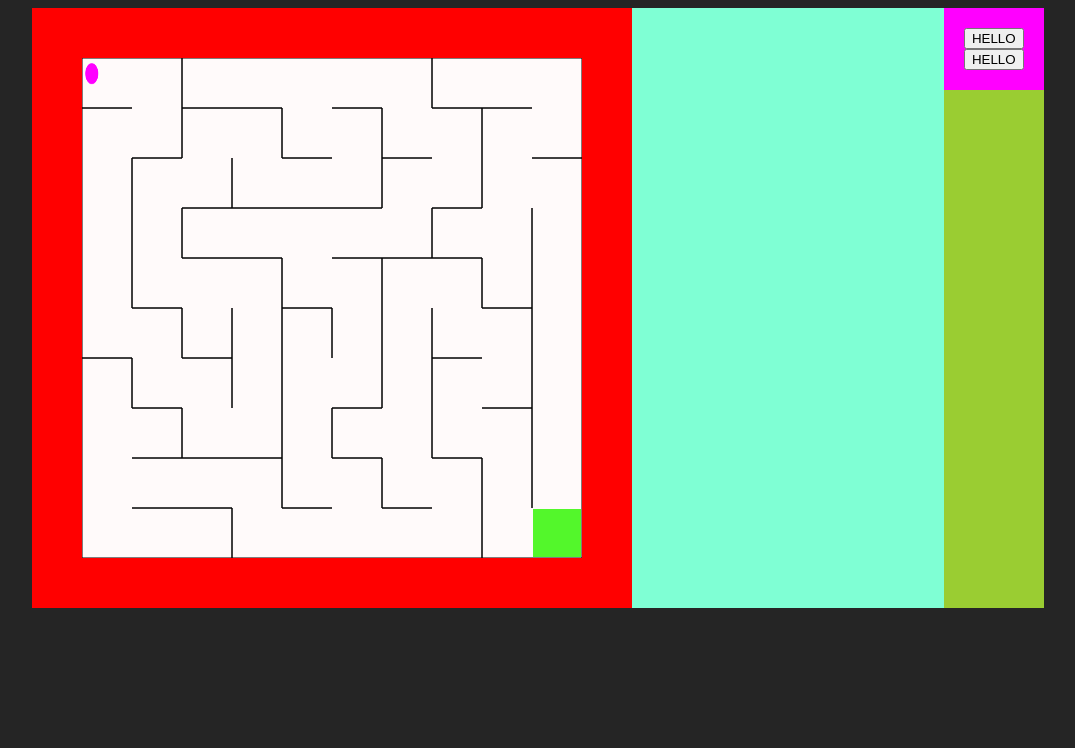
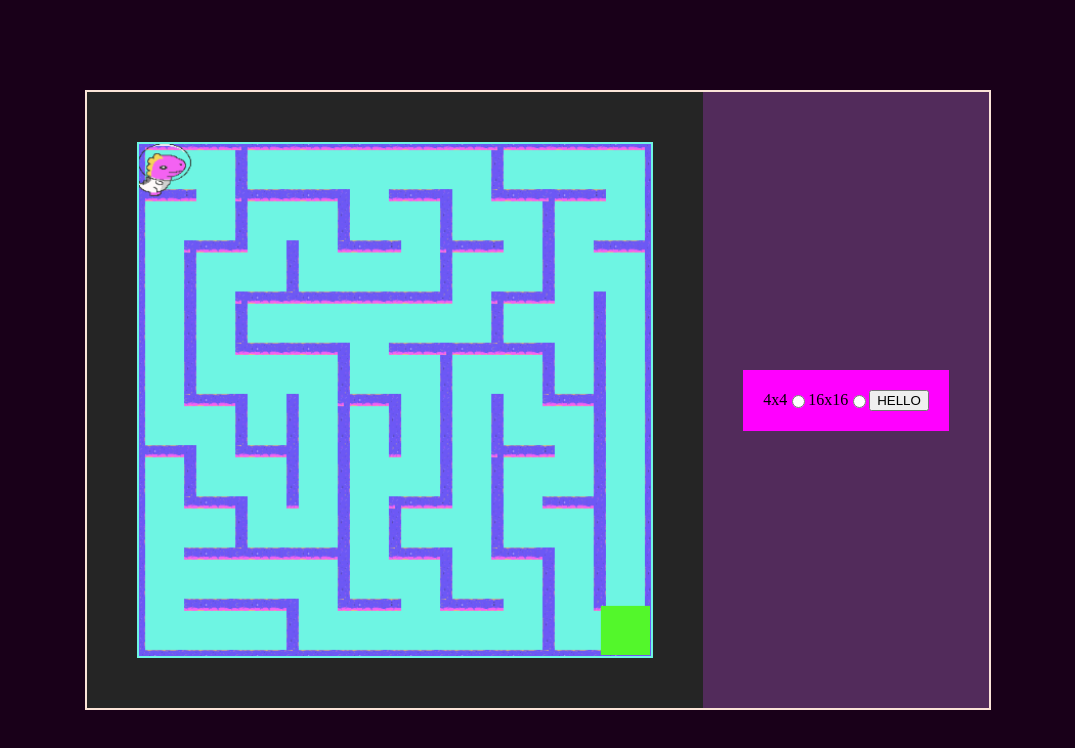
Before and after one commit to dakotamum/maize, a plain HTML site: page index.html in a window 1280 px wide. Both pictures are taken after a click on the button "HELLO". Shown: the whole page, without its empty margins (102-1177 px from the left). Drawn offline with Linux system fonts and the light colour scheme.

Commit message:
graphics be working!

```diff
--- a/graphics.js
+++ b/graphics.js
@@ -2,6 +2,18 @@ MazeGame.graphics = (function () {
   //////////////////////////////////////////////////////// MAZE FUNCTIONS ///////////////////////////////////////////////////////
   // const playerCanvas = document.getElementById("player-canvas");
   // Wall drawing functions for each cell. Will be called if relevent wall is set to true in cell constructor
+
+  let playerImage = new Image();
+  playerImage.src = "assets/dino.png";
+
+  let topWallImage = new Image();
+  topWallImage.src = "assets/maze-top-wall.png";
+  let bottomWallImage = new Image();
+  bottomWallImage.src = "assets/maze-bottom-wall.png";
+  let leftWallImage = new Image();
+  leftWallImage.src = "assets/maze-left-wall.png";
+  let rightWallImage = new Image();
+  rightWallImage.src = "assets/maze-right-wall.png";
 
   // Draws each of the cells on the maze canvas
   function drawMaze(maze) {
@@ -11,39 +23,50 @@ MazeGame.graphics = (function () {
     let mazectx = mazeCanvas.getContext("2d");
     mazeCanvas.height = maze.size;
     mazeCanvas.width = maze.size;
-    mazectx.strokeStyle = "black";
-    console.log("yo!");
+    mazectx.strokeStyle = "#190019";
     for (let r = 0; r < maze.rows; r++) {
       for (let c = 0; c < maze.columns; c++) {
         let x = (c * maze.size) / maze.columns;
         let y = (r * maze.size) / maze.rows;
-        if (maze.grid[r][c].walls.topWall)
-        {
+        if (maze.grid[r][c].walls.topWall) {
           mazectx.beginPath();
-          mazectx.moveTo(x, y);
-          mazectx.lineTo(x + maze.size / maze.columns, y);
-          mazectx.stroke();
+          mazectx.drawImage(
+            topWallImage,
+            x - maze.size / maze.rows / 8,
+            y,
+            (5/4) * maze.size / maze.rows,
+            maze.size / maze.rows / 8
+          );
         }
-        if (maze.grid[r][c].walls.rightWall)
-        {
+        if (maze.grid[r][c].walls.bottomWall) {
           mazectx.beginPath();
-          mazectx.moveTo(x + maze.size / maze.columns, y);
-          mazectx.lineTo(x + maze.size / maze.columns, y + maze.size / maze.rows);
-          mazectx.stroke();
+          mazectx.drawImage(
+            bottomWallImage,
+            x - maze.size / maze.rows / 8,
+            y + (7 / 8) * (maze.size / maze.rows),
+            (5/4) * maze.size / maze.rows,
+            maze.size / maze.rows / 8
+          );
         }
-        if (maze.grid[r][c].walls.bottomWall)
-        {
+        if (maze.grid[r][c].walls.rightWall) {
           mazectx.beginPath();
-          mazectx.moveTo(x, y + maze.size / maze.rows);
-          mazectx.lineTo(x + maze.size / maze.columns, y + maze.size / maze.rows);
-          mazectx.stroke();
+          mazectx.drawImage(
+            rightWallImage,
+            x + (7 / 8) * (maze.size / maze.rows),
+            y - maze.size / maze.rows / 8,
+            maze.size / maze.rows / 8,
+            (5/4) * maze.size / maze.rows
+          );
         }
-        if (maze.grid[r][c].walls.leftWall)
-        {
+        if (maze.grid[r][c].walls.leftWall) {
           mazectx.beginPath();
-          mazectx.moveTo(x, y);
-          mazectx.lineTo(x, y + maze.size / maze.rows);
-          mazectx.stroke();
+          mazectx.drawImage(
+            leftWallImage,
+            x,
+            y - maze.size / maze.rows / 8,
+            maze.size / maze.rows / 8,
+            (5/4) * maze.size / maze.rows
+          );
         }
         if (maze.grid[r][c].goal) {
           mazectx.fillStyle = "rgb(83, 247, 43)";
@@ -64,12 +87,18 @@ MazeGame.graphics = (function () {
     let playerCanvas = document.getElementById("player-canvas");
     let playerctx = playerCanvas.getContext("2d");
 
-    playerCanvas.width = window.innerWidth;
-    playerCanvas.height = window.innerHeight;
+    playerCanvas.width = maze.width;
+    playerCanvas.height = maze.height;
+    console.log(playerCanvas.width);
     playerctx.clearRect(0, 0, playerCanvas.width, playerCanvas.height);
-    playerctx.beginPath(); // begin drawing on screen
-    playerctx.arc(player.x, player.y, player.radius, 0, Math.PI * 2, false);
-    playerctx.fillStyle = player.color;
+    playerctx.beginPath();
+    playerctx.drawImage(
+      playerImage,
+      player.x - 25.6,
+      player.y - 25.6,
+      51.2,
+      51.2
+    );
     playerctx.fill();
   }
   //////////////////////////////////////////////////////////////////////////////////////////////////////////////////////////////////////
--- a/index.html
+++ b/index.html
@@ -17,7 +17,10 @@
       </div>
       <div class="right-pane">
         <div class="controls">
-          <button onclick="MazeGame.main.initialize()">HELLO</button>
+          <label for="4x4">4x4</label>
+          <input type="radio" id="4x4" name="maze-dimensions" value="4x4" />
+          <label for="16x16">16x16</label>
+          <input type="radio" id="16x16" name="maze-dimensions" value="16x16" />
           <button onclick="MazeGame.main.initialize()">HELLO</button>
         </div>
       </div>
--- a/style.css
+++ b/style.css
@@ -1,28 +1,32 @@
+body {
+  margin: 0px;
+  background-color: #190019;
+  display: grid;
+  place-items: center;
+  height: 100vh;
+}
 .maze-canvas {
-  background-color: #fffafa;
-  /* position: absolute; */
+  background-color: #6ef5e3;
+  border: solid 2px #6ef5e3;
   z-index: 0;
-  width: 500px;
-  height: 500px;
+  width: 512px;
+  height: 512px;
 }
 .player-canvas {
   position: absolute;
   z-index: 1;
-  width: 500px;
-  height: 500px;
+  width: 512px;
+  height: 512px;
 }
 .center {
   background-color: aquamarine;
-  width: 80%;
-  height: 100%;
   display: flex;
   justify-content: space-between;
-  /* justify-content: center;
-  align-items: center; */
+  border: solid #fbe4d8 2px;
 }
 .left-pane {
   position: relative;
-  background-color: red;
+  background-color: #252525;
   display: flex;
   justify-content: center;
   align-items: center;
@@ -30,21 +34,16 @@
 }
 .right-pane {
   position: relative;
-  display: flex;
+  display: grid;
   flex-direction: column;
   align-items: center;
-  background-color: yellowgreen;
+  background-color: #522b5b;
+  padding: 40px;
 }
 .controls {
   display: flex;
-  flex-direction: column;
+  flex-direction: row;
   align-items: center;
   padding: 20px;
   background-color: magenta;
 }
-body {
-  background-color: #252525;
-  display: flex;
-  justify-content: center;
-  align-items: center;
-}
```
Also changed, not shown: assets/dino.png (added), assets/maze-bottom-wall.png (added), assets/maze-left-wall.png (added), assets/maze-right-wall.png (added), assets/maze-top-wall.png (added).
